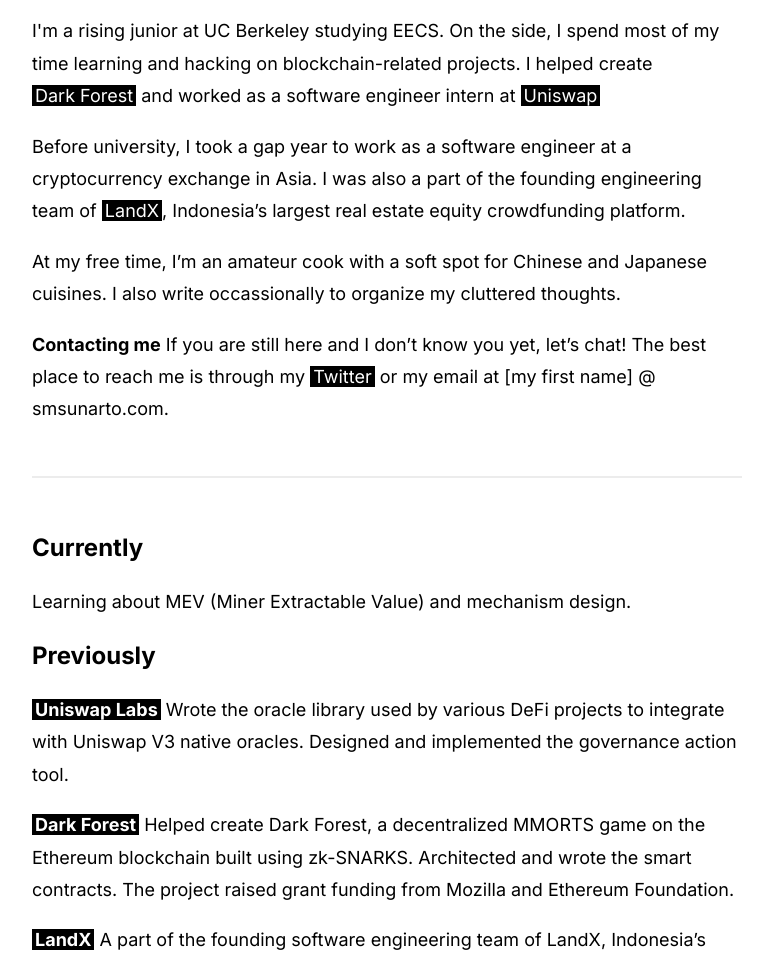
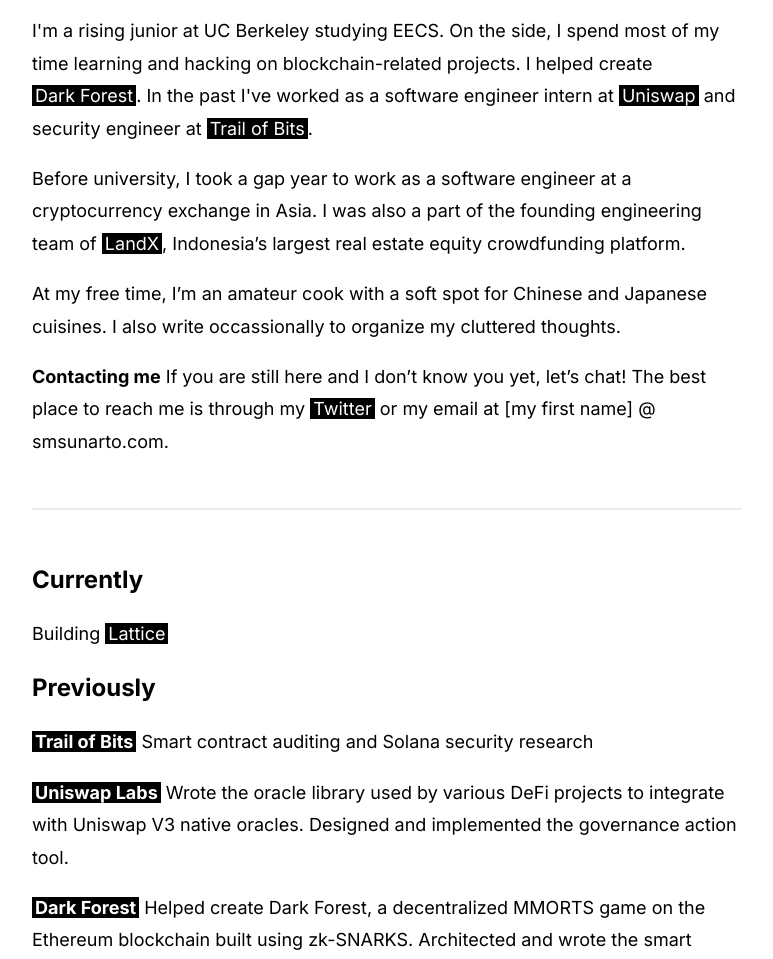
Before and after one commit to smsunarto/smsunarto.com, a Gatsby site: page /home/ in a window 1280 px wide. Shown: the part 372-1331 px from the top of the page, without its empty margins (253-1026 px from the left). Built offline with nearby package versions, Linux system fonts and the light colour scheme; Gatsby itself is replaced by a stand-in of ours; some packages are replaced by stand-ins of ours.

Commit message:
Update index.md

```diff
--- a/content/pages/home/index.md
+++ b/content/pages/home/index.md
@@ -6,7 +6,7 @@
 
 # Hi there, I’m Scott.
 
-I'm a rising junior at UC Berkeley studying EECS. On the side, I spend most of my time learning and hacking on blockchain-related projects. I helped create [Dark Forest](https://twitter.com/darkforest_eth) and worked as a software engineer intern at [Uniswap](https://uniswap.org)
+I'm a rising junior at UC Berkeley studying EECS. On the side, I spend most of my time learning and hacking on blockchain-related projects. I helped create [Dark Forest](https://twitter.com/darkforest_eth). In the past I've worked as a software engineer intern at [Uniswap](https://uniswap.org) and security engineer at [Trail of Bits](https://trailofbits.com).
 
 Before university, I took a gap year to work as a software engineer at a cryptocurrency exchange in Asia. I was also a part of the founding engineering team of [LandX](https://landx.id), Indonesia’s largest real estate equity crowdfunding platform.
 
@@ -21,10 +21,14 @@
 
 # Currently
 
-Learning about MEV (Miner Extractable Value) and mechanism design.
+Building [Lattice](https://twitter.com/latticexyz)
 <br/>
 
 # Previously
+
+**[Trail of Bits](https://trailofbits.com)**
+Smart contract auditing and Solana security research
+<br/>
 
 **[Uniswap Labs](https://uniswap.org)**
 Wrote the oracle library used by various DeFi projects to integrate with Uniswap V3 native oracles. Designed and implemented the governance action tool.
```
